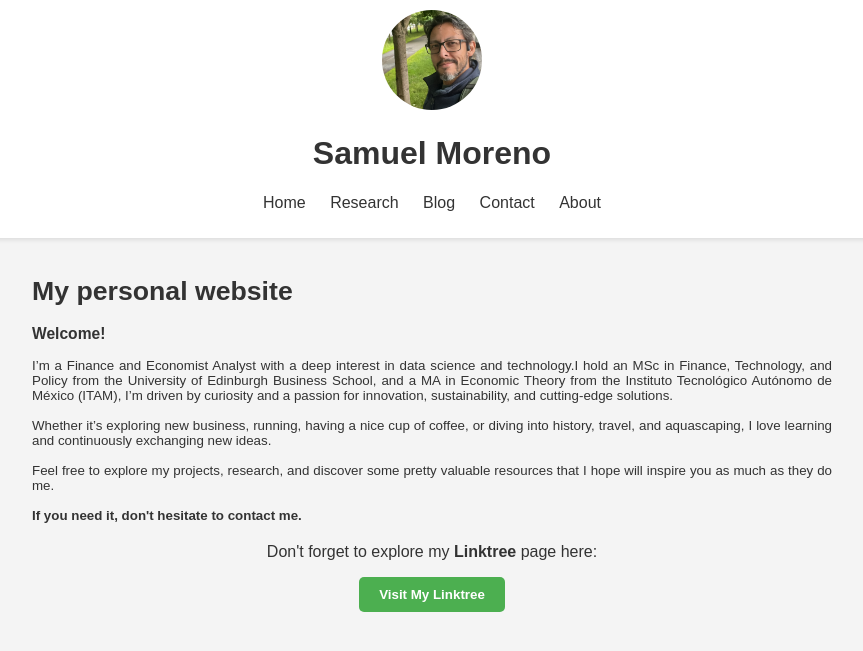
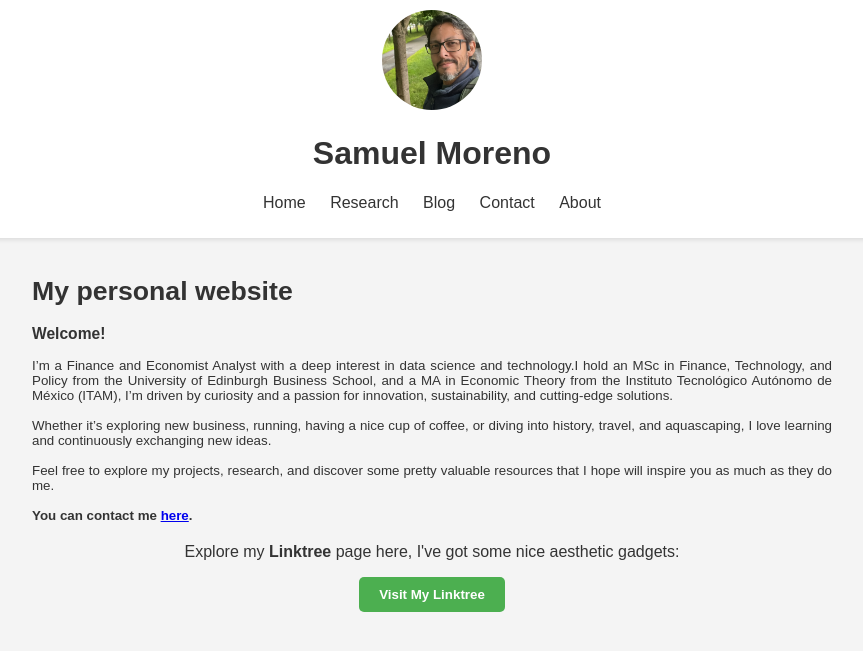
Before and after one commit to GregSom-MSc/GregSom-MSc.github.io, a Jekyll site: the page built from index.md, in a window 1280 px wide, cut to the strip 0-668 px from the top of the page. Shown: the top 651 px of the strip, without its empty margins (208-1071 px from the left). Built offline with Jekyll 4.4.1, drawn with Linux system fonts in a browser that asks for light colours.

Commit message:
Update index.md

```diff
--- a/index.md
+++ b/index.md
@@ -21,13 +21,13 @@ layout: default
 
     <br><br>
 
-    <b>If you need it, don't hesitate to contact me. </b>
+    <b>You can contact me <a href="https://GregSom-MSc.github.io/contact.md">here</a>. </b>
 
     <p>
 
 <div style="text-align: center; margin-top: 20px;">
     <p style="font-size: 1.2em; color: #333;">
-        Don't forget to explore my <strong>Linktree</strong> page here:
+        Explore my <strong>Linktree</strong> page here, I've got some nice aesthetic gadgets:
     </p>
     <a href="https://linktr.ee/somniverse" target="_blank"
        style="display: inline-block; padding: 10px 20px; background-color: #4CAF50; color: white; text-decoration: none; font-size: 1em; border-radius: 5px; font-weight: bold;">
```
